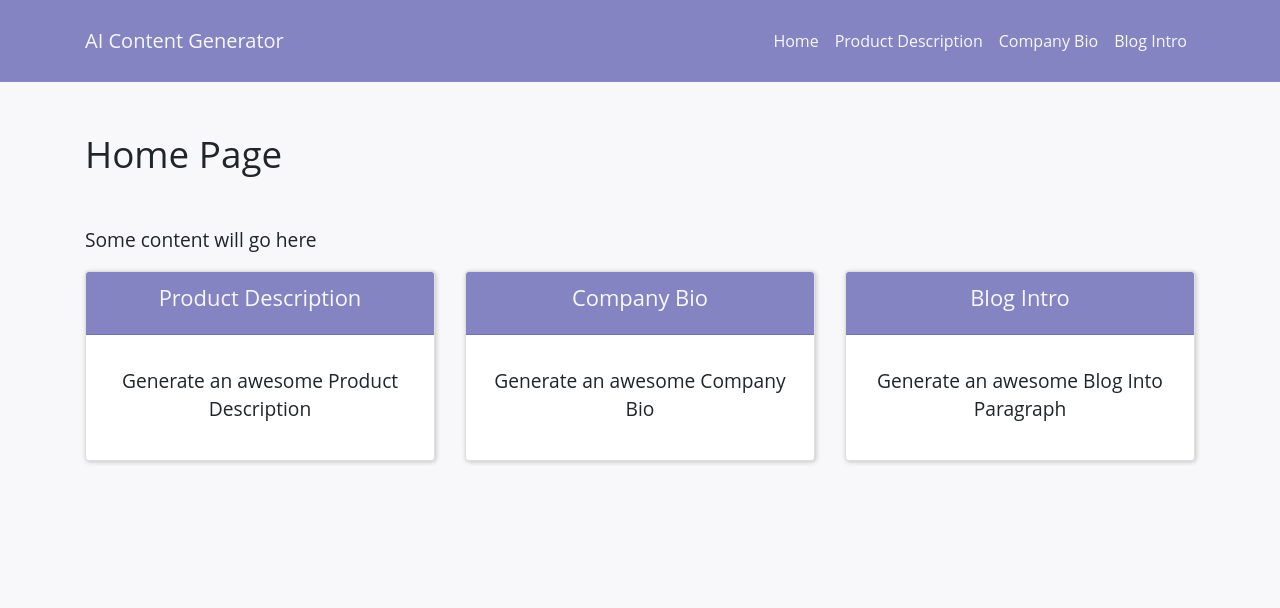
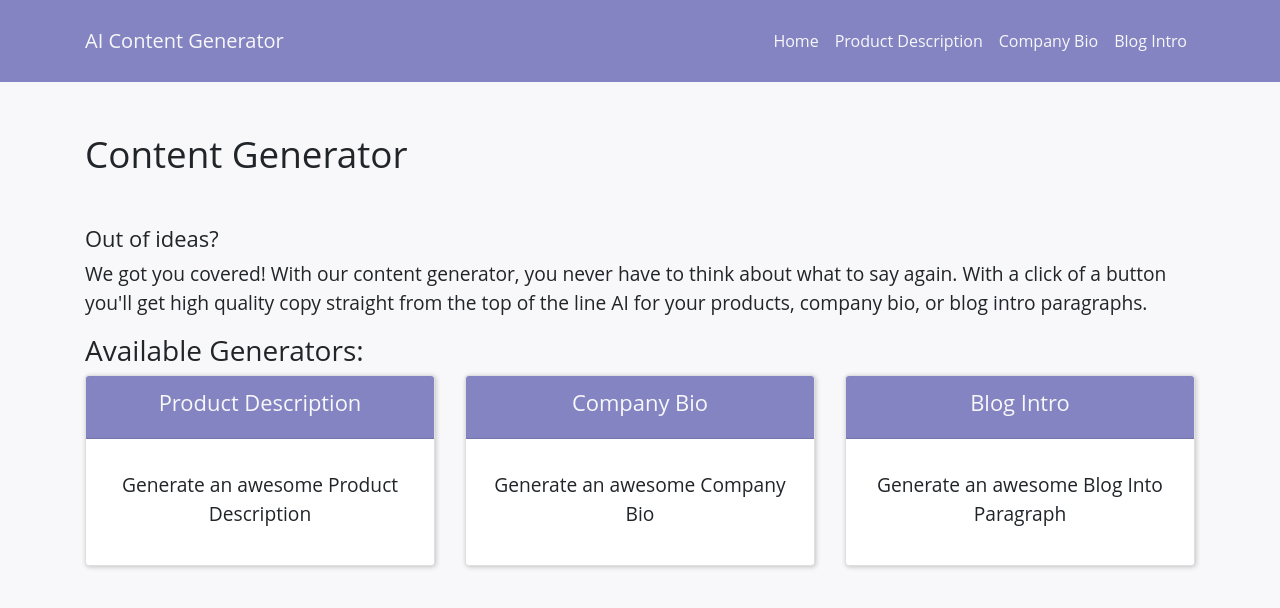
Before and after one commit to ash1eygrace/ai-content, a React (Create React App) app in the folder copyai/: page / in a window 1280 px wide. Shown: the top 608 px of the page. Built offline with nearby package versions, Linux system fonts and the light colour scheme.

Commit message:
Add homepage hero section

```diff
--- a/copyai/src/components/Home.js
+++ b/copyai/src/components/Home.js
@@ -6,9 +6,11 @@ class Home extends Component {
     render() {
         return (
             <div>
-                <Container>
-                <h1>Home Page</h1>
-                <p>Some content will go here</p>
+                <Container id="hero">
+                <h1>Content Generator</h1>
+                <h2>Out of ideas?</h2>
+                <p>We got you covered! With our content generator, you never have to think about what to say again. With a click of a button you'll get high quality copy straight from the top of the line AI for your products, company bio, or blog intro paragraphs.</p>
+                <h3>Available Generators:</h3>
                 </Container>
                 <Container>
                 <Row>
```
